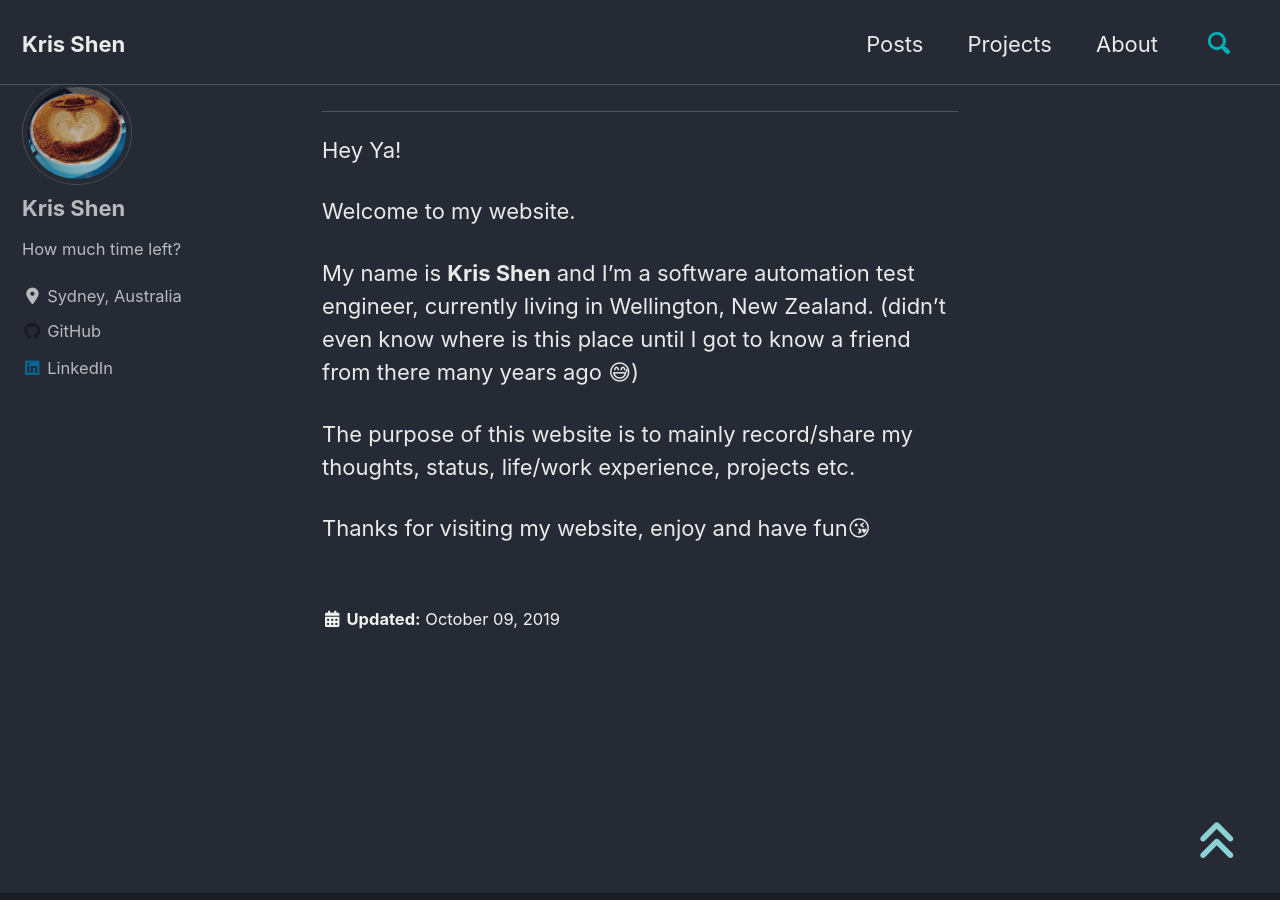
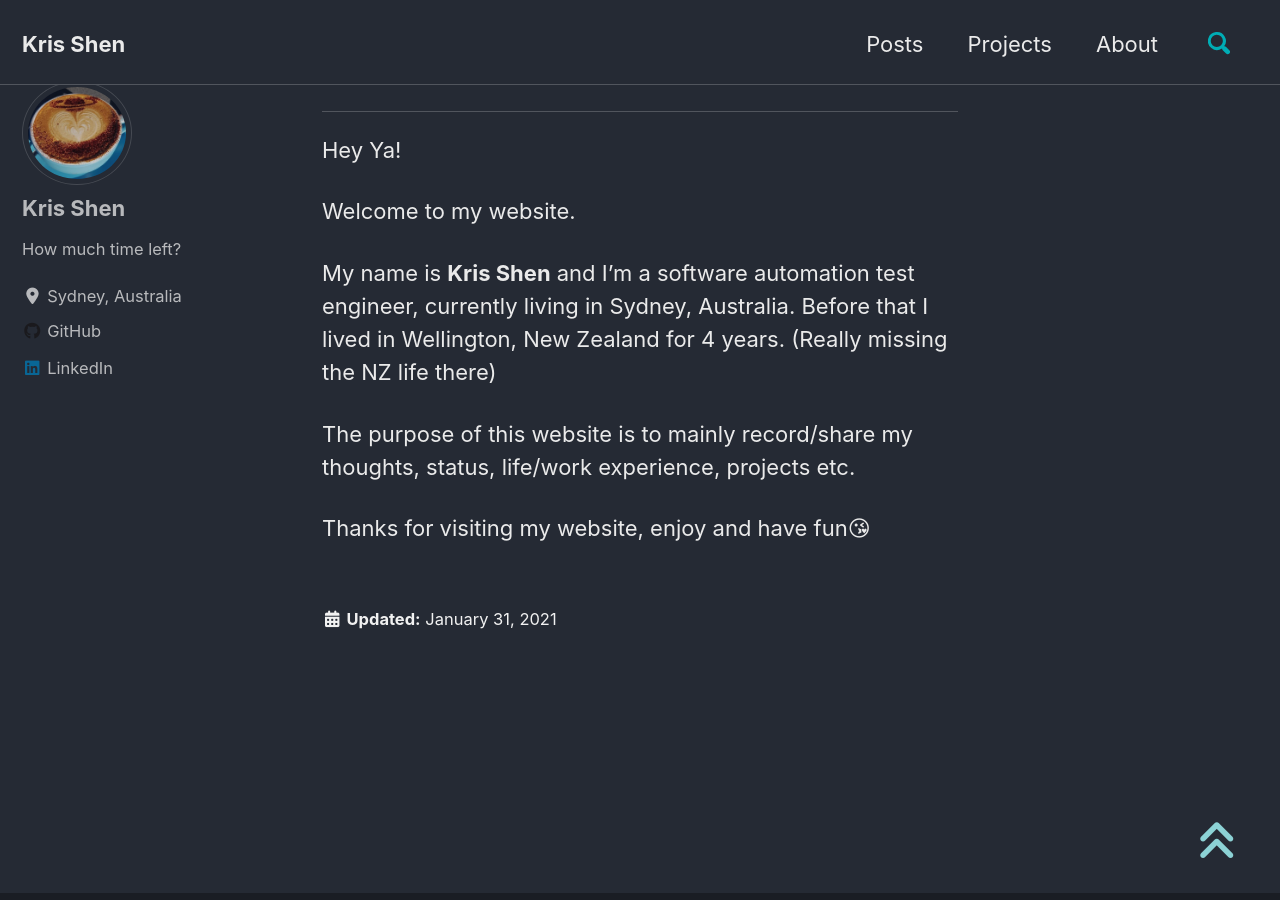
Before and after one commit to krisshen/mywebsite, a Jekyll site: the page built from _pages/about.md, in a window 1280 px wide and 900 px high, scrolled down 394 px. Built offline with Jekyll 4.4.1, drawn with Linux system fonts in a browser that asks for light colours; cached includes are drawn as plain includes; nearby versions of some CDN libraries.

Commit message:
update about and website md

```diff
--- a/_pages/about.md
+++ b/_pages/about.md
@@ -3,14 +3,14 @@ title: "About this website"
 permalink: /about/
 header:
     image: "/images/about_header.jpg"
-last_modified_at: 2019-10-09
+last_modified_at: 2021-01-31
 ---
 ---
 Hey Ya!
 
 Welcome to my website.
 
-My name is **Kris Shen** and I'm a software automation test engineer, currently living in Wellington, New Zealand. (didn't even know where is this place until I got to know a friend from there many years ago 😅)
+My name is **Kris Shen** and I'm a software automation test engineer, currently living in Sydney, Australia. Before that I lived in Wellington, New Zealand for 4 years. (Really missing the NZ life there)
 
 The purpose of this website is to mainly record/share my thoughts, status, life/work experience, projects etc.
 
```
Also changed, not shown: _projects/website.md (+1 -2 lines).
